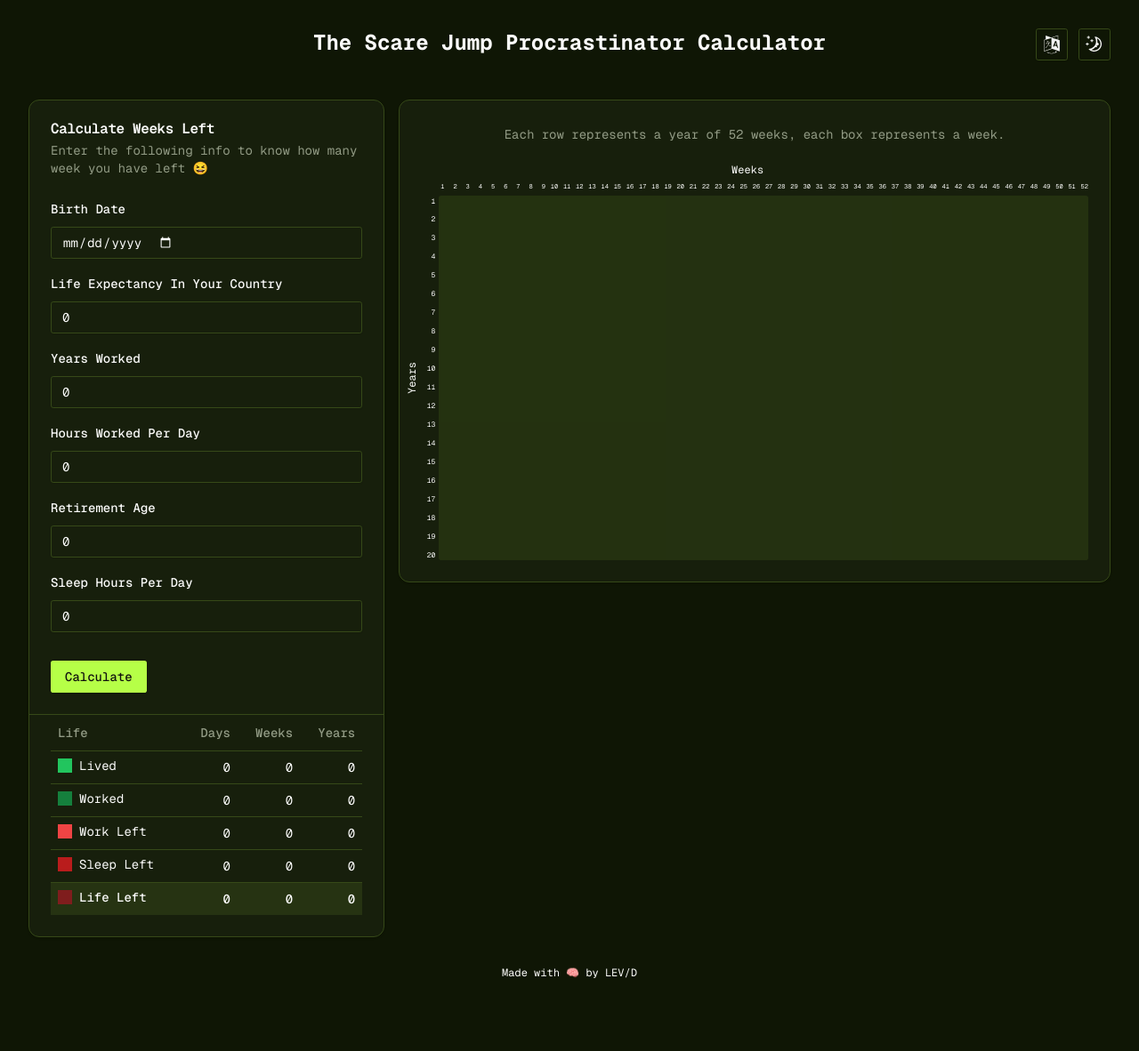
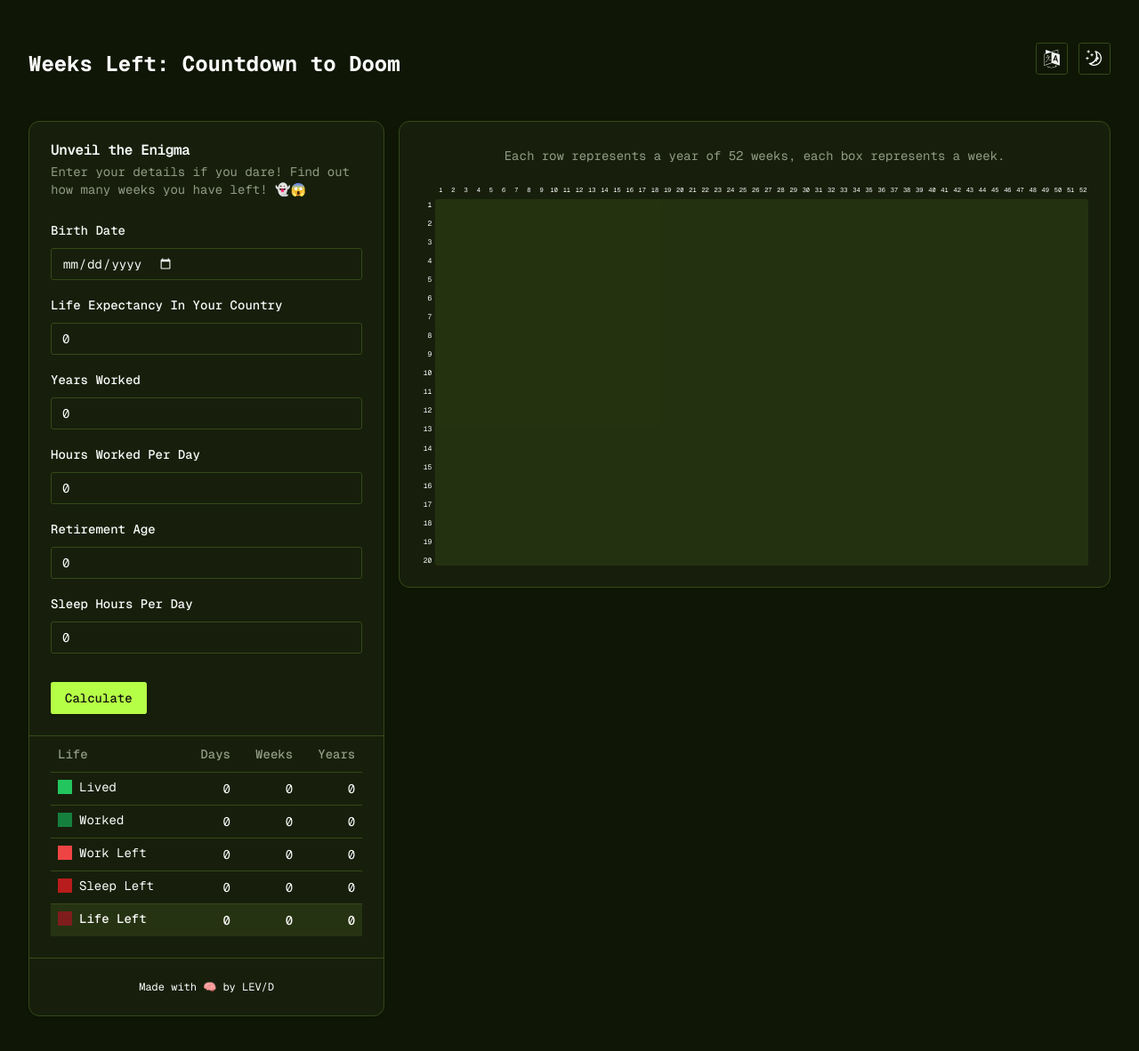
Before and after one commit to levlele/weeks-left, a Next.js app: page / in a window 1280 px wide. Shown: the top 1182 px of the page at 89% size. Built offline with nearby package versions, Linux system fonts and the light colour scheme.

Commit message:
Change texts, margins and footer position.

```diff
--- a/src/app/page.tsx
+++ b/src/app/page.tsx
@@ -15,6 +15,7 @@ import {
   ScrollBar,
   CardHeader,
   CardDescription,
+  CardFooter,
 } from "@/components/ui";
 import {
   CalculateForm,
@@ -28,6 +29,7 @@ import texts from "@/locales/texts.json";
 function HomeContent() {
   const { language } = useLanguage();
 
+  // const [birthDate, setBirthDate] = useState<string>("1984-05-15");
   const [birthDate, setBirthDate] = useState<string>("");
   const [daysLived, setDaysLived] = useState<number>(0);
   const [weeksLived, setWeeksLived] = useState<number>(0);
@@ -87,8 +89,8 @@ function HomeContent() {
   };
 
   return (
-    <div className="max-w-7xl mx-auto p-4 md:p-8">
-      <h1 className="text-balance text-lg md:text-2xl font-bold md:text-center">
+    <div className="max-w-7xl mx-auto p-4 md:p-8 md:py-14">
+      <h1 className="text-balance text-lg md:text-2xl font-bold">
         {texts[language].title}
       </h1>
       <main className="flex gap-4 mt-12 flex-col md:flex-row md:items-start">
@@ -126,6 +128,13 @@ function HomeContent() {
             weeksLifeLeft={weeksLifeLeft}
             yearsLifeLeft={yearsLifeLeft}
           />
+          <Separator />
+          <CardFooter className="justify-center pt-6">
+            <p
+              className="text-xs"
+              dangerouslySetInnerHTML={{ __html: texts[language].footer || "" }}
+            />
+          </CardFooter>
         </Card>
         <Card className="pt-2 md:pt-1 md:w-full">
           <CardHeader>
@@ -133,27 +142,28 @@ function HomeContent() {
               {texts[language].weeks_description}
             </CardDescription>
           </CardHeader>
-          <CardContent className="pl-2">
-            <div className="text-center pb-1">
+          <CardContent>
+            {/* <CardContent className="pl-2"> */}
+            {/* <div className="text-center pb-1">
               <h3 className="text-[12px] leading-none h-4">
                 {texts[language].weeks}
               </h3>
-            </div>
+            </div> */}
 
             <ScrollArea className="w-full whitespace-nowrap">
-              <div className="flex flex-row justify-between gap-1 pl-8">
+              <div className="flex flex-row justify-evenly gap-0.5 pl-4">
                 {Array.from({ length: 52 }).map((_, i) => (
-                  <div key={i} className="text-[7px] w-full text-right">
+                  <div key={i} className="text-[7px] w-full text-center">
                     {i + 1}
                   </div>
                 ))}
               </div>
               <div className="flex gap-1 mt-1">
-                <div className="flex items-center w-4">
+                {/* <div className="flex items-center w-4">
                   <h3 className="text-[12px] leading-none vertical rotate-180">
                     {texts[language].years}
                   </h3>
-                </div>
+                </div> */}
                 <div className="flex flex-col items-end justify-between w-3">
                   {Array.from({
                     length: daysLived !== 0 ? Number(lifeExpectancy) : 20,
@@ -185,12 +195,6 @@ function HomeContent() {
           </CardContent>
         </Card>
       </main>
-      <footer className="flex justify-center items-center py-8">
-        <p
-          className="text-xs"
-          dangerouslySetInnerHTML={{ __html: texts[language].footer || "" }}
-        />
-      </footer>
     </div>
   );
 }
@@ -204,8 +208,8 @@ export default function Home() {
       disableTransitionOnChange
     >
       <LanguageProvider>
-        <LanguageToggle className="absolute top-4 right-16 md:top-8 md:right-20" />
-        <ModeToggle className="absolute top-4 right-4 md:top-8 md:right-8" />
+        <LanguageToggle className="absolute top-4 right-16 md:top-12 md:right-20" />
+        <ModeToggle className="absolute top-4 right-4 md:top-12 md:right-8" />
         <HomeContent />
       </LanguageProvider>
     </ThemeProvider>
--- a/src/locales/texts.json
+++ b/src/locales/texts.json
@@ -5,13 +5,13 @@
     "light": "Light",
     "dark": "Dark",
     "system": "System",
-    "title": "The Scare Jump Procrastinator Calculator",
+    "title": "Weeks Left: Countdown to Doom",
     "weeks": "Weeks",
     "years": "Years",
     "weeks_description": "Each row represents a year of 52 weeks, each box represents a week.",
     "footer": "Made with 🧠 by <a href=\"https://leandro-vilanova.com/\" target=\"_blank\" rel=\"noopener noreferrer\">LEV/D</a>",
-    "calculate_weeks_left": "Calculate Weeks Left",
-    "calculate_weeks_left_description": "Enter the following info to know how many week you have left 😆",
+    "calculate_weeks_left": "Unveil the Enigma",
+    "calculate_weeks_left_description": "Enter your details if you dare! Find out how many weeks you have left! 👻😱",
     "birth_date": "Birth Date",
     "life_expectancy": "Life Expectancy In Your Country",
     "years_worked": "Years Worked",
@@ -35,13 +35,13 @@
     "light": "Claro",
     "dark": "Oscuro",
     "system": "Sistema",
-    "title": "La Calculadora de Sustos a Causa de la Procrastinación",
+    "title": "Semanas Restantes: Cuenta Regresiva hacia la Perdición",
     "weeks": "Semanas",
     "years": "Años",
     "weeks_description": "Cada fila representa un año de 52 semanas, cada caja representa una semana.",
     "footer": "Hecho con 🧠 por <a href=\"https://leandro-vilanova.com/\" target=\"_blank\" rel=\"noopener noreferrer\">LEV/D</a>",
-    "calculate_weeks_left": "Calcular Semanas Restantes",
-    "calculate_weeks_left_description": "Introduce la siguiente información para saber cuántas semanas de vida te quedan 😆",
+    "calculate_weeks_left": "Descubre el Misterio",
+    "calculate_weeks_left_description": "¡Ingresa tus datos si te atreves! ¡Descubre cuántas semanas te quedan! 👻😱",
     "birth_date": "Fecha de Nacimiento",
     "life_expectancy": "Expectativa de Vida en tu País",
     "years_worked": "Años Trabajados",
```
